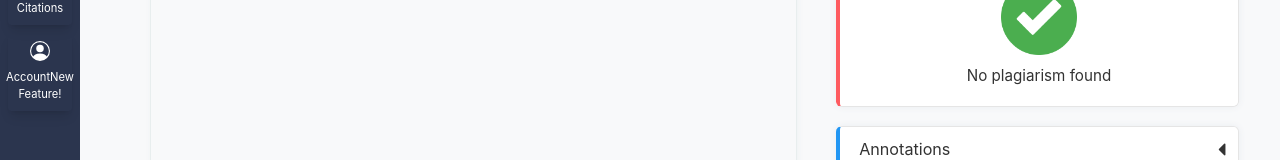
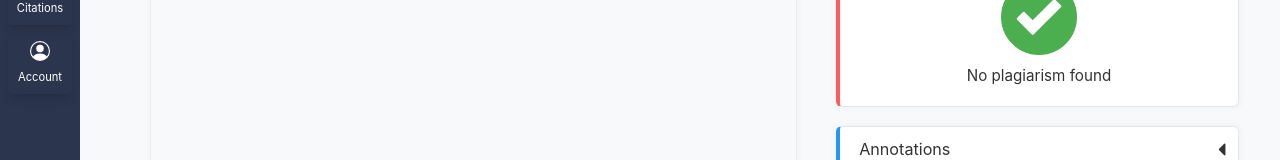
Before and after one commit to ZenoByte-Inc/Plagiarism-Checker-with-GPT-and-Search-APIs, a Next.js app: page /reports in a window 1280 px wide. Shown: the part 354-514 px from the top of the page. Built offline with nearby package versions, Linux system fonts and the light colour scheme.

Commit message:
add feature

```diff
--- a/components/NavBar.jsx
+++ b/components/NavBar.jsx
@@ -64,7 +64,7 @@ const NavBar = () => {
           </span>
           <span className="side-nav-label">
             Account
-            <qt-badge className="acc-nav-badge-new">New Feature!</qt-badge>
+            {/* <qt-badge className="acc-nav-badge-new">New Feature!</qt-badge> */}
           </span>
         </Link>
         <div dangerouslySetInnerHTML={{ __html: '\n            ' }} />
```
